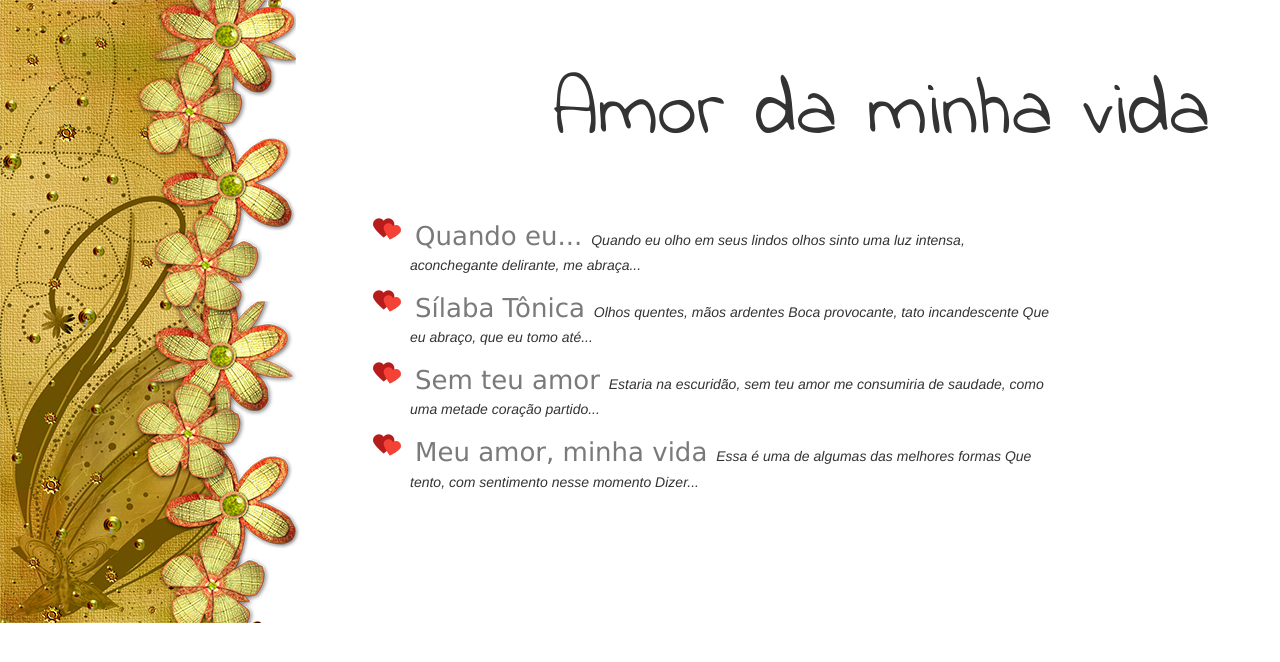
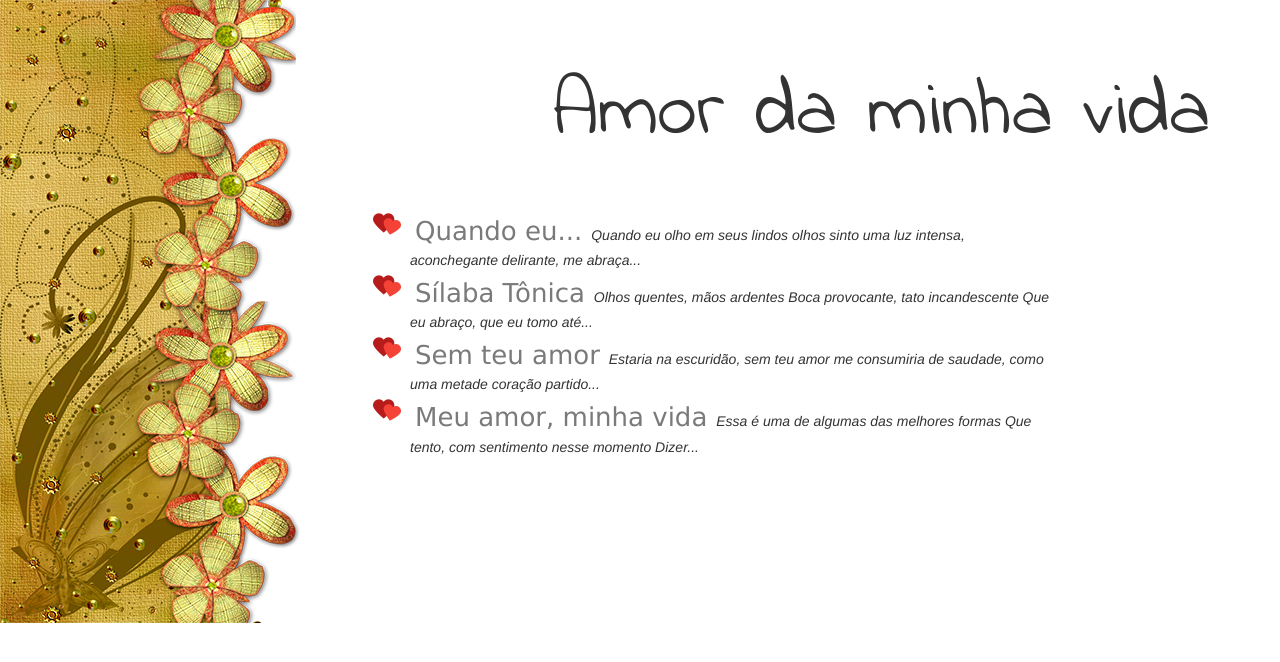
Before and after one commit to theblackbeard/taty, a Jekyll site: the page built from index.html, in a window 1280 px wide. Shown: the top 662 px of the page. Built offline with Jekyll 4.4.1, drawn with Linux system fonts in a browser that asks for light colours.

Commit message:
Final Update

```diff
--- a/css/layout.css
+++ b/css/layout.css
@@ -56,7 +56,7 @@ ul{
     margin-left: 300px;
     list-style-image: url('../img/icon.png');
 }
-li{
+li a{
     padding: 5px 0 5px 0;
 }
 ul li a{
```
